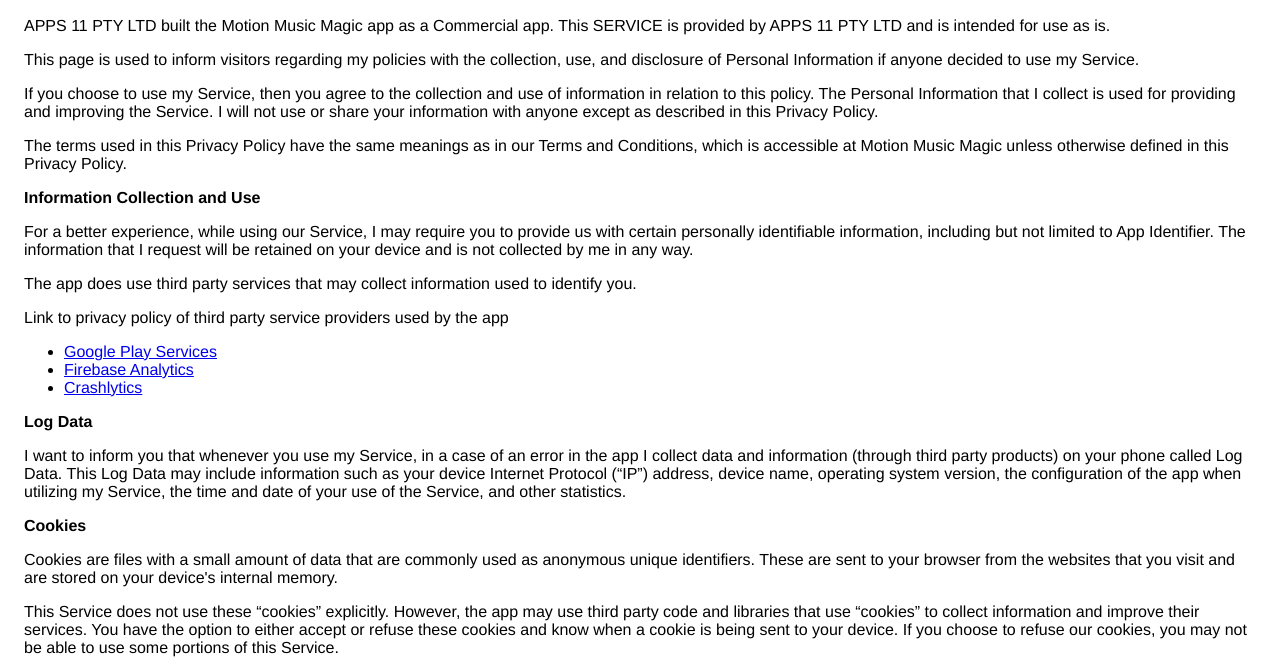
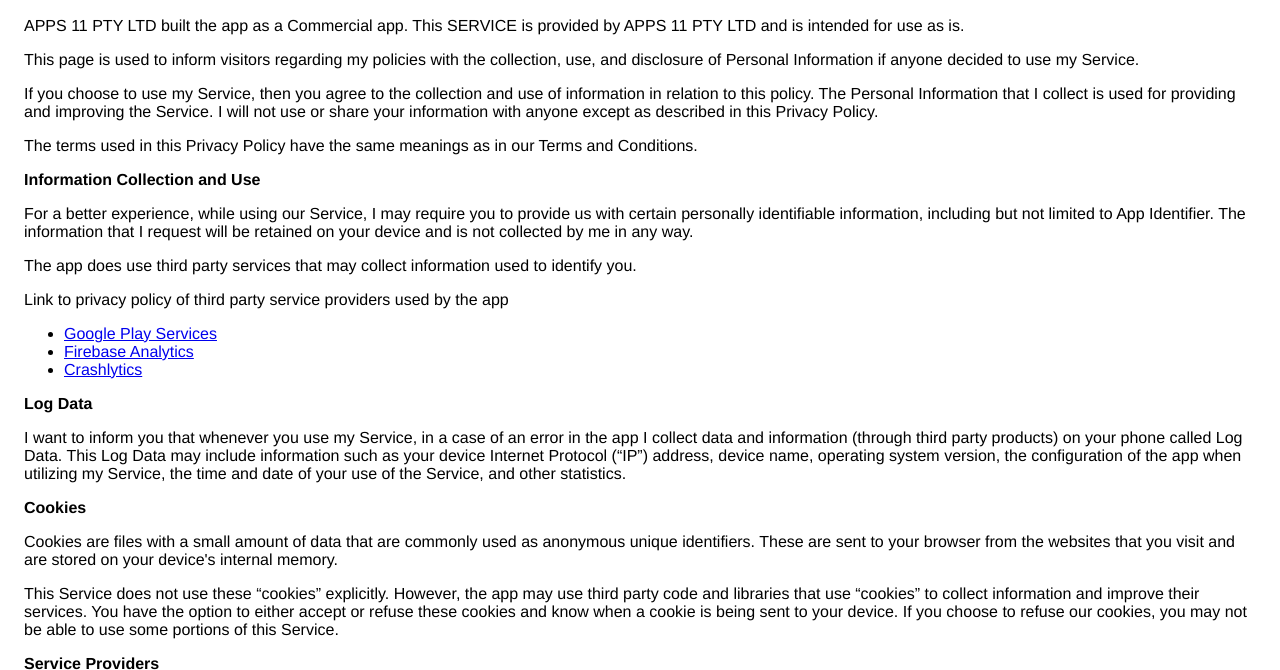
Before and after one commit to APPS11PTYLTD/apps11ptyld, a plain HTML site: page index.html in a window 1280 px wide. Shown: the part 75-745 px from the top of the page. Drawn offline with Linux system fonts and the light colour scheme.

Commit message:
Update index.html
policy update

```diff
--- a/index.html
+++ b/index.html
@@ -8,7 +8,7 @@
     </head>
     <body>
     <h2>Privacy Policy</h2> <p>
-                    APPS 11 PTY LTD built the Motion Music Magic app as
+                    APPS 11 PTY LTD built the app as
                     a Commercial app. This SERVICE is provided by
                     APPS 11 PTY LTD  and is intended for
                     use as is.
@@ -27,9 +27,7 @@
                     Policy.
                   </p> <p>
                     The terms used in this Privacy Policy have the same meanings
-                    as in our Terms and Conditions, which is accessible at
-                    Motion Music Magic unless otherwise defined in this Privacy
-                    Policy.
+                    as in our Terms and Conditions.
                   </p> <p><strong>Information Collection and Use</strong></p> <p>
                     For a better experience, while using our Service,
                     I may require you to provide us with certain
```
